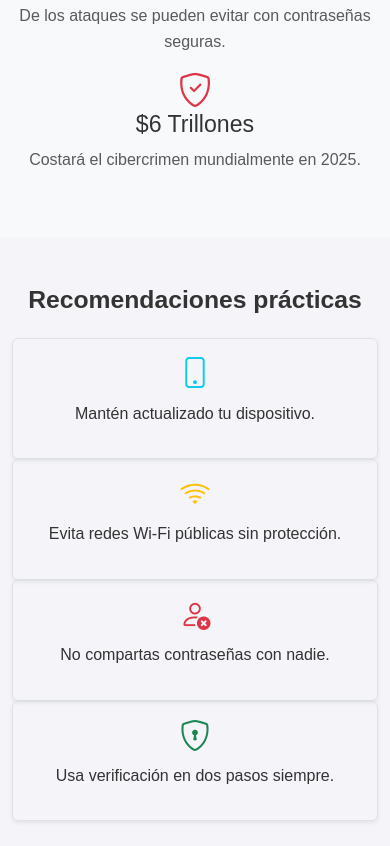
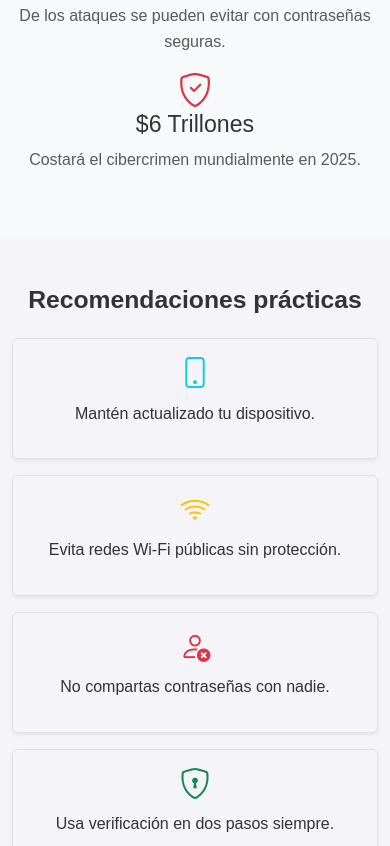
Before and after one commit to zzskrillexzz/cibers_bootstrap, a plain HTML site: page index.html in a window 390 px wide. Shown: the part 3517-4363 px from the top of the page. Drawn offline with nearby package versions, Linux system fonts and the light colour scheme; files that its build step writes are made by us from their sources; files whose address does not match are found by name.

Commit message:
Update index.html
1

```diff
--- a/index.html
+++ b/index.html
@@ -28,6 +28,7 @@
       </div>
     </div>
   </nav>
+
   <header class="hero-section d-flex align-items-center text-center text-white">
     <div class="overlay"></div>
     <div class="container position-relative">
@@ -61,19 +62,18 @@
   <section class="container my-5">
     <h2 class="text-center fw-bold mb-4">Temas principales</h2>
     <div class="row text-center">
-
       <div class="col-md-4 mb-4">
         <div class="card shadow-sm h-100">
           <img src="img/datos.png" class="card-img-top" alt="Protege tus datos">
           <div class="card-body">
             <i class="bi bi-shield-lock display-4 text-dark"></i>
             <h3 class="mt-3">Protege tus datos</h3>
-            <p class="text-muted">Aprende a cuidar tu información personal en la red con medidas simples pero efectivas.
-            </p>
+            <p class="text-muted">Aprende a cuidar tu información personal en la red con medidas simples pero efectivas.</p>
             <a href="datos.html" class="btn btn-outline-dark">Leer más</a>
           </div>
         </div>
       </div>
+
       <div class="col-md-4 mb-4">
         <div class="card shadow-sm h-100">
           <img src="img/contraseñas.png" class="card-img-top" alt="Contraseñas seguras">
@@ -85,9 +85,10 @@
           </div>
         </div>
       </div>
+
       <div class="col-md-4 mb-4">
         <div class="card shadow-sm h-100">
-          <img src="img/Phishing.png" class="card-img-top" alt="Phishing">
+          <img src="img/phishing.png" class="card-img-top" alt="Phishing">
           <div class="card-body">
             <i class="bi bi-envelope-exclamation display-4 text-dark"></i>
             <h3 class="mt-3">Phishing</h3>
@@ -98,6 +99,7 @@
       </div>
     </div>
   </section>
+
   <section class="bg-light py-5">
     <div class="container text-center">
       <h2 class="fw-bold mb-4">El impacto del cibercrimen</h2>
@@ -120,28 +122,29 @@
       </div>
     </div>
   </section>
+
   <section class="container my-5">
     <h2 class="text-center fw-bold mb-4">Recomendaciones prácticas</h2>
     <div class="row text-center">
-      <div class="col-md-3">
+      <div class="col-md-3 mb-3">
         <div class="p-3 border rounded shadow-sm">
           <i class="bi bi-phone display-5 text-info"></i>
           <p class="mt-2">Mantén actualizado tu dispositivo.</p>
         </div>
       </div>
-      <div class="col-md-3">
+      <div class="col-md-3 mb-3">
         <div class="p-3 border rounded shadow-sm">
           <i class="bi bi-wifi display-5 text-warning"></i>
           <p class="mt-2">Evita redes Wi-Fi públicas sin protección.</p>
         </div>
       </div>
-      <div class="col-md-3">
+      <div class="col-md-3 mb-3">
         <div class="p-3 border rounded shadow-sm">
           <i class="bi bi-person-x display-5 text-danger"></i>
           <p class="mt-2">No compartas contraseñas con nadie.</p>
         </div>
       </div>
-      <div class="col-md-3">
+      <div class="col-md-3 mb-3">
         <div class="p-3 border rounded shadow-sm">
           <i class="bi bi-shield-lock display-5 text-success"></i>
           <p class="mt-2">Usa verificación en dos pasos siempre.</p>
@@ -149,6 +152,7 @@
       </div>
     </div>
   </section>
+
   <section class="container my-5 text-center">
     <h2 class="text-center fw-bold mb-4">Formulario de Contacto</h2>
     <button type="button" class="btn btn-dark" data-bs-toggle="modal" data-bs-target="#contactoModal">
@@ -209,6 +213,7 @@
             </div>
           </div>
         </div>
+
         <div class="accordion-item">
           <h2 class="accordion-header">
             <button class="accordion-button collapsed" type="button" data-bs-toggle="collapse" data-bs-target="#faq2">
@@ -222,6 +227,7 @@
             </div>
           </div>
         </div>
+
         <div class="accordion-item">
           <h2 class="accordion-header">
             <button class="accordion-button collapsed" type="button" data-bs-toggle="collapse" data-bs-target="#faq3">
@@ -237,11 +243,11 @@
       </div>
     </div>
   </section>
+
   <footer class="bg-dark text-white text-center p-3 mt-0">
     <p class="mb-0">© 2025 Guía de Ciberseguridad</p>
   </footer>
+
   <script src="js/bootstrap.bundle.js"></script>
-
 </body>
-
 </html>
```
Lines whose indentation alone changed are shown as unchanged.
